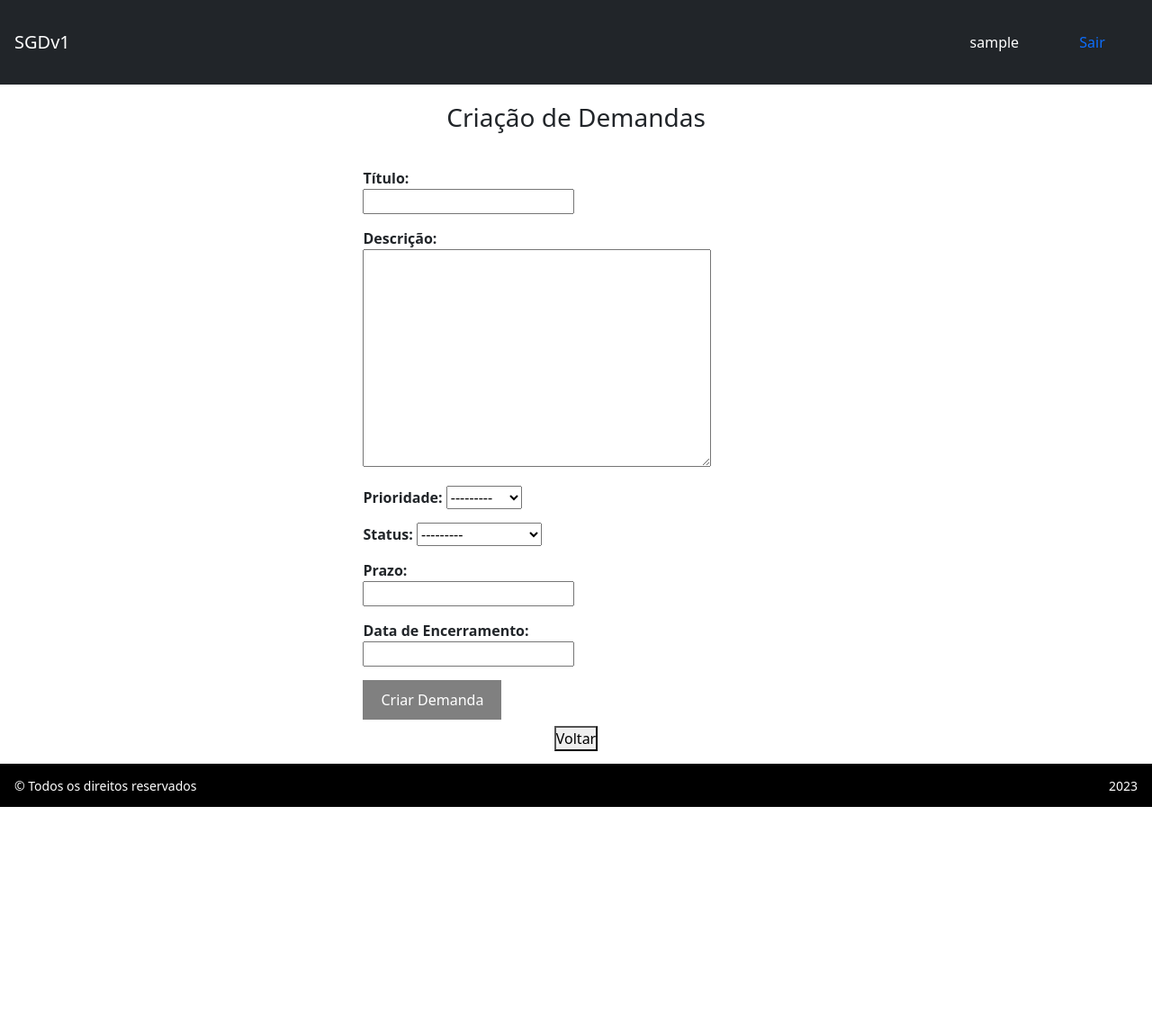
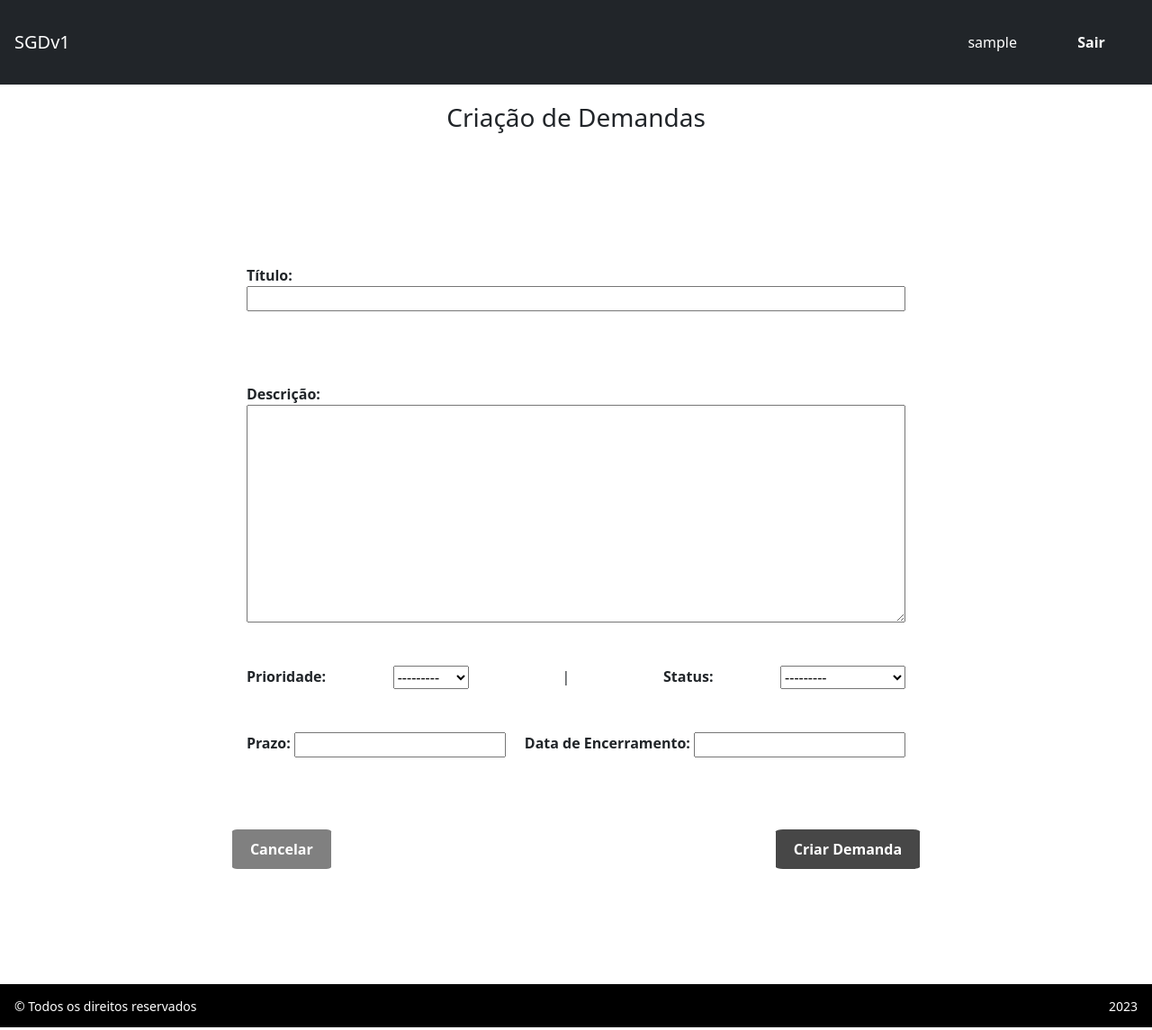
Before and after one commit to Amarildop1/LabDesenvSoftware-SI, a Django app: page /demanda/criar in a window 1280 px wide. Shown: the whole page at 90% size. Before the commit the page ends 897 px from the top, so only its background shows below. Run offline with Django 4.2, Linux system fonts and the light colour scheme; the visitor is signed in with stand-in values (Sample User, id 1).

Commit message:
Adicionando botão padrão | organizado layout do formulário de demanda

```diff
--- a/LabDevSoftware/templates/base.html
+++ b/LabDevSoftware/templates/base.html
@@ -31,7 +31,7 @@
                     {% if user.is_authenticated %}
                     <ul class="opcoesDoMenu">
                         <li> <p class="usuarioLogado"> {{ user.username }} </p> </li>
-                        <li> <a href="{% url 'logout' %}">Sair</a> </li>
+                        <li> <a href="{% url 'logout' %}"> <strong> Sair </strong></a> </li>
                     </ul>
                     {% endif %}
                 </div>
--- a/LabDevSoftware/templates/demanda-criar.html
+++ b/LabDevSoftware/templates/demanda-criar.html
@@ -12,53 +12,65 @@
 
     <div class="form-container">
 
-
         <div>
-            <form method="post" action="{% url 'demanda-criar' %}" class="custom-form">
+            <form method="post" action="{% url 'demanda-criar' %}" class="form-criarDemanda">
                 {% csrf_token %}
 
-                <div class="form-group">
+                <div class="form-group form-item">
                     {{ form.tituloDemanda.errors }}
-                    <label for="{{ form.tituloDemanda.id_for_label }}" class="negrito">Título:</label>
+                    <label for="{{ form.tituloDemanda.id_for_label }}" class="negrito"> Título: </label>
                     {{ form.tituloDemanda }}
                 </div>
 
-                <div class="form-group">
+                <div class="form-group form-item">
                     {{ form.descricaoDemanda.errors }}
-                    <label for="{{ form.descricaoDemanda.id_for_label }} " class="negrito">Descrição:</label>
+                    <label for="{{ form.descricaoDemanda.id_for_label }} " class="negrito"> Descrição: </label>
                     {{ form.descricaoDemanda }}
                 </div>
 
-                <div class="form-group">
+                <div class="form-item">
                     {{ form.prioridade.errors }}
-                    <label for="{{ form.prioridade.id_for_label }}" class="negrito">Prioridade:</label>
+                    <label for="{{ form.prioridade.id_for_label }}" class="negrito label"> Prioridade: </label>
                     {{ form.prioridade }}
+                    &nbsp;&nbsp;&nbsp;&nbsp;&nbsp;&nbsp; | &nbsp;&nbsp;&nbsp;&nbsp;&nbsp;&nbsp; <!-- Gambiarra pra ajudar no layout do label -->
+                    {{ form.status.errors }}
+                    <label for="{{ form.status.id_for_label }}" class="negrito label"> Status: </label>
+                    {{ form.status }}
                 </div>
 
-                <div class="form-group">
+<!--                 <div class="form-group">
                     {{ form.status.errors }}
                     <label for="{{ form.status.id_for_label }}" class="negrito">Status:</label>
                     {{ form.status }}
+                </div> -->
+
+                <div class="form-item">
+                    {{ form.prazo.errors }}
+                    <label for="{{ form.prazo.id_for_label }}" class="negrito"> Prazo: </label> &nbsp;
+                    {{ form.prazo }}
+                    &nbsp;&nbsp;&nbsp;&nbsp;&nbsp;
+                    {{ form.dataDeEncerramento.errors }}
+                    <label for="{{ form.dataDeEncerramento.id_for_label }}" class="negrito"> Data de Encerramento: </label> &nbsp;
+                    {{ form.dataDeEncerramento }}
                 </div>
 
-                <div class="form-group">
-                    {{ form.prazo.errors }}
-                    <label for="{{ form.prazo.id_for_label }}" class="negrito">Prazo:</label>
-                    {{ form.prazo }}
-                </div>
-
-                <div class="form-group">
+<!--                 <div class="form-group">
                     {{ form.dataDeEncerramento.errors }}
                     <label for="{{ form.dataDeEncerramento.id_for_label }}" class="negrito">Data de Encerramento:</label>
                     {{ form.dataDeEncerramento }}
+                </div> -->
+
+                <div class="button-group">
+                    <button class="btn-padrao btn-cancel ">
+                        <a href="{% url 'index' %}">  Cancelar </a>
+                    </button>
+                    <button type="submit" class="btn-padrao btn-submit">Criar Demanda</button>
                 </div>
-
-                <button type="submit" class="btn-submit">Criar Demanda</button>
             </form>
         </div>
 
-        <div style="margin-bottom: .5rem; padding: 0.5%;">
+<!--         <div style="margin-bottom: .5rem; padding: 0.5%;">
             <button class="button-options" value="voltar" onclick="history.go(-1)">Voltar</button>
-        </div>
+        </div> -->
     </div>
 {% endblock %}
--- a/LabDevSoftware/templates/demanda-detail.html
+++ b/LabDevSoftware/templates/demanda-detail.html
@@ -46,7 +46,7 @@
         </div>
 
 
-    <div style="margin-bottom: .5rem; padding: 0.5%;">
-        <button class="button-options" value="voltar" onclick="history.go(-1)">Voltar</button>
-    </div>
+        <div>
+            <button class="btn-padrao btnVoltar" value="voltar" onclick="history.go(-1)"> Voltar </button>
+        </div>
 {% endblock %}
--- a/LabDevSoftware/templates/demanda-list.html
+++ b/LabDevSoftware/templates/demanda-list.html
@@ -34,8 +34,8 @@
         </table>
     </div>
 
-    <div style="margin-bottom: .5rem; padding: 0.5%;">
-        <button class="button-options" value="voltar" onclick="history.go(-1)">Voltar</button>
+    <div>
+        <button class="btn-padrao btnVoltar" value="voltar" onclick="history.go(-1)"> Voltar </button>
     </div>
 
 {% endblock %}
--- a/LabDevSoftware/templates/mensagem.html
+++ b/LabDevSoftware/templates/mensagem.html
@@ -17,8 +17,8 @@
 
 
 
-    <div style="margin-bottom: .5rem; padding: 0.5%;">
-        <button class="button-options" value="voltar" onclick="history.go(-1)">Voltar</button>
+    <div>
+        <button class="btn-padrao btnVoltar" value="voltar" onclick="history.go(-1)"> Voltar </button>
     </div>
 
 {% endblock %}
--- a/static/css/style.css
+++ b/static/css/style.css
@@ -23,8 +23,14 @@ h3, h4{
     margin: 1.2rem;
 }
 
+/* Título do corpo da página de login */
+.titulo-loginPage{
+    /* margin-top: 2rem; */
+}
+
 a{
     text-decoration: none;
+    color: white;
 }
 
 ul li{
@@ -92,9 +98,11 @@ ul.opcoesDoMenu{
     list-style: none;
     margin: .5rem;
 }
+
 ul.opcoesDoMenu li{
     margin-left: 3rem;
 }
+
 
 #usuarioLogado{
     padding-right: 25px;
@@ -105,11 +113,15 @@ p.usuarioLogado{
     margin: 0;
 }
 
-
+.card{
+    max-width: 18rem;
+    text-align: center;
+}
 
 div#cards-principais a{
     color: white;
 }
+
 
 /* Cards do inicio (Criar, Listar, Mensagem) */
 div.card-body{
@@ -131,12 +143,21 @@ div.cardHover:hover{
 } */
 
 
-#btnVoltar{
-    margin-bottom: .5rem;
-    padding: 5rem;
-    width: 50rem;
+
+
+footer {
+    display: flex;
+    flex-shrink: 0; /* Para evitar que o rodapé seja encolhido */
+    justify-content: space-between;
+    align-items: center;
+    height: 3rem;
+    background-color: #212529;
+    color: #fff;
+    box-sizing: content-box;
+
 }
 
+/*
 footer {
     display: flex;
     justify-content: space-between;
@@ -146,7 +167,7 @@ footer {
     color: #fff;
     margin-top: auto;
     box-sizing: content-box;
-}
+} */
 
 footer > div {
     margin-bottom: 0px;
@@ -162,6 +183,19 @@ footer div.itemRodape{
     padding: 3rem;
 }
 
+
+/* Form de Login */
+#formContent{
+    display: flex;
+    flex-direction: column;
+    align-items: center;
+    justify-content: center;
+    width: 50%;
+    height: 80vh;
+    margin: 0 auto;
+}
+
+
 /* TESTANDO *************** */
 .form-container {
     display: flex;
@@ -169,25 +203,95 @@ footer div.itemRodape{
     align-items: center;
     justify-content: center;
     height: 100vh;
+    margin: 4rem;
 }
 
+/* Form de Login */
 .custom-form {
     width: 60%;
     text-align: left;
-    margin-top: 20px; /* Espaçamento superior entre o título e o formulário */
+    margin-top: 10rem; /* Espaçamento superior entre o título e o formulário */
+    margin: 3rem;
+    margin-top: 1rem;
 }
 
-.form-group {
-    margin-bottom: 15px; /* Espaçamento inferior entre os grupos de campo */
+/* Form criação de demandas */
+.form-criarDemanda{
+
+
 }
 
-.btn-submit {
+
+.btn-padrao {
     background-color: grey;
     color: white;
     padding: 10px 20px;
     border: none;
     cursor: pointer;
+    border-radius: 5%;
+    font-weight: 600;
 }
+
+.btn-cancel {
+    background-color: grey;
+}
+
+.btn-submit {
+    background-color: rgb(71, 71, 71);
+}
+
+.btnVoltar {
+    margin: 1rem;
+    padding: 5rem;
+    width: 5rem;
+    background-color: white;
+    color: black;
+    padding: 0.5%;
+    border: 1px solid black;
+}
+/* ******************************** */
+
+
+/******* LAYOUT DO LOGIN **********/
+/* labels e o botão entrar */
+.form-group {
+    display: flex;
+    flex-direction: column;
+    /* align-items: flex-start; */      /* Deixava o campo de preencer título e descrição com tamanho pequeno */
+}
+
+
+.form-item{
+    display: flex;
+    justify-content: space-between;
+    margin: 3rem;
+}
+
+.form-group label {
+    font-weight: 700;
+    margin-top: 2rem;
+}
+
+.button-group {
+    display: flex;
+    justify-content: space-between;
+    margin-top: 3rem;
+    padding: 2rem;
+    margin-bottom: 3rem;
+}
+
+
+#btn-Entrar {
+    display: flex;
+    justify-content: flex-end;
+    margin-top: 2rem;
+}
+
+.input-login{
+    width: 100%;
+    height: 2.6rem;
+}
+/* ******************************* */
 
 
 .negrito{
```
Also changed, not shown: LabDevSoftware/templates/index.html (+5 -5 lines), LabDevSoftware/templates/login.html (+14 -10 lines).
